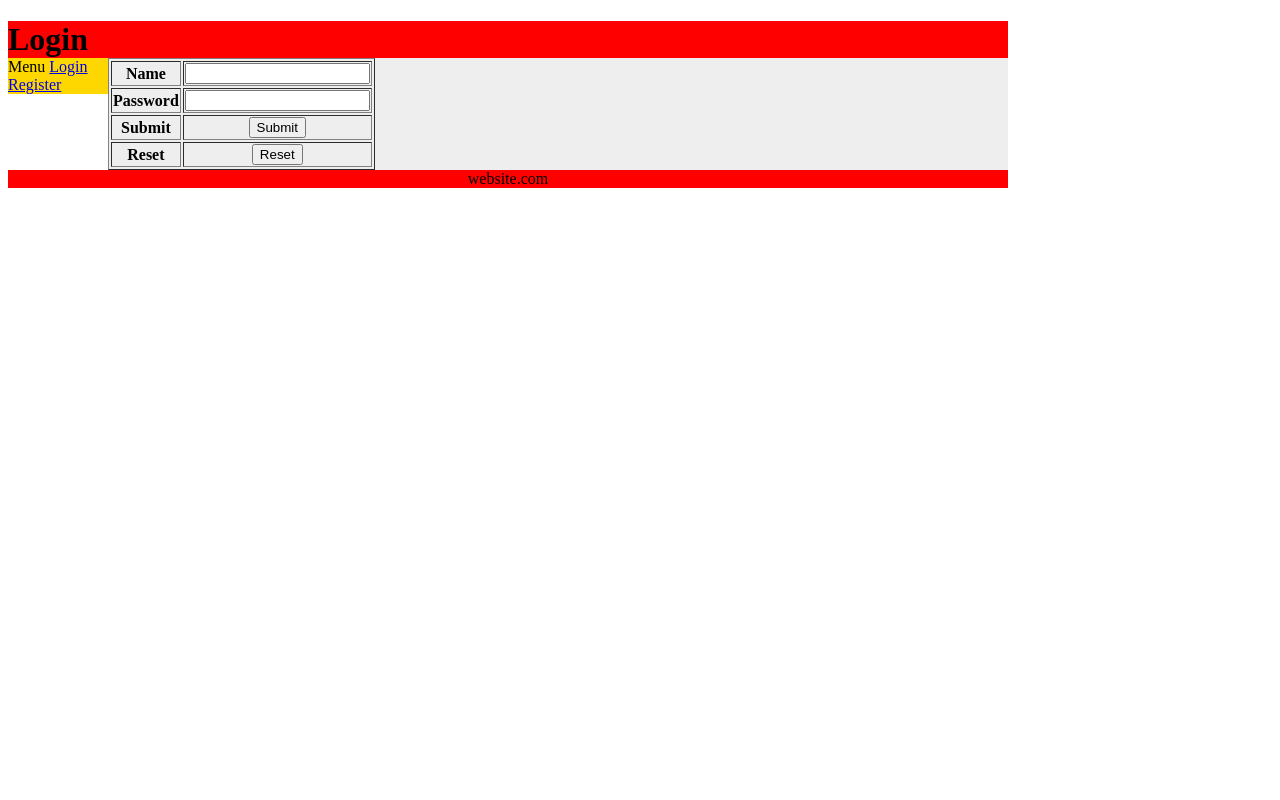
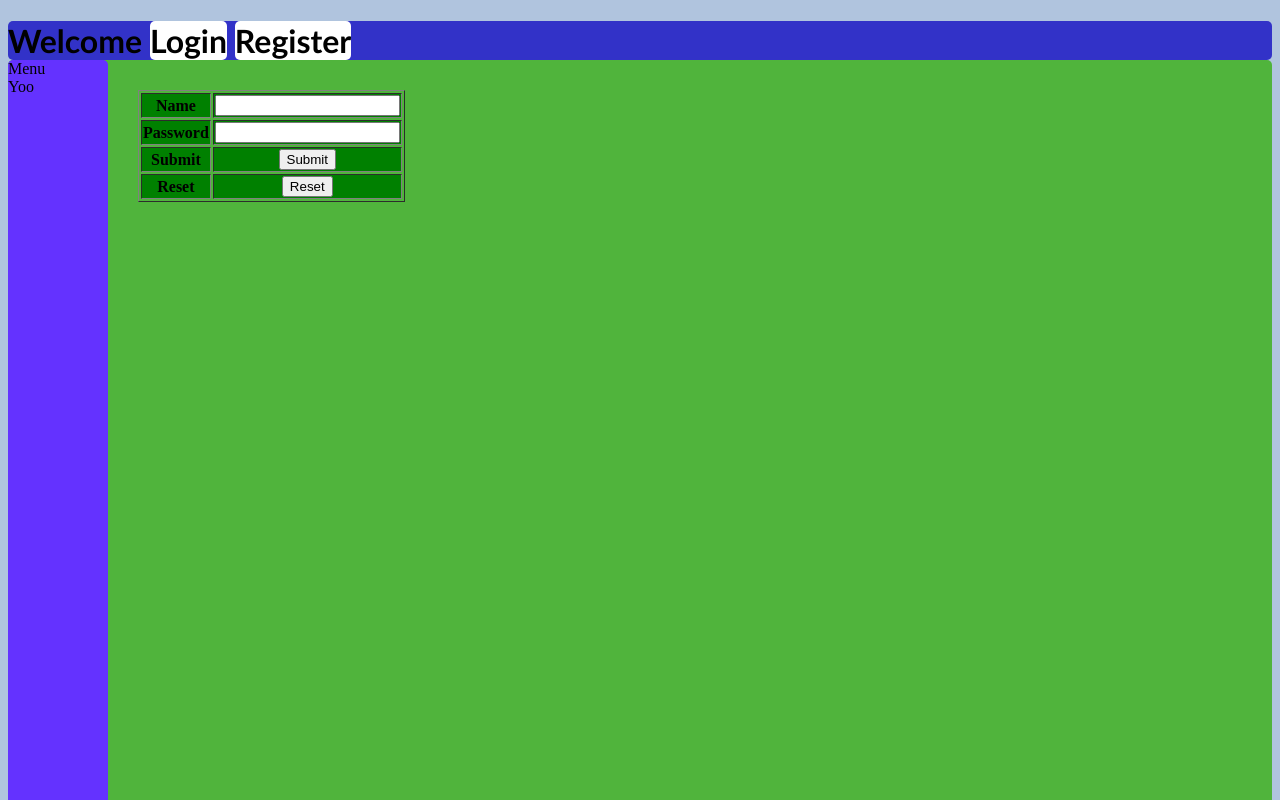
Before and after one commit to goingpaper/C3, a plain HTML site: page login.html in a window 1280 px wide. Shown: the top 800 px of the page. Drawn offline with Linux system fonts and the light colour scheme.

Commit message:
files added

```diff
--- a/login.html
+++ b/login.html
@@ -1,24 +1,23 @@
 <!DOCTYPE html>
 <html>
+<link rel="stylesheet" type="text/css"
+	href = "style.css"/>
+
 <head>
-	<style type="text/css">
-		.parent{word-spacing:"60px";}
-	</style>
+
 </head>
 <body>
 
-<div id="container" style="width:1000px">
+<div class="header">
 
-<div id="header" style="background-color:#FF0000;">
-<h1 style="margin-bottom:0;">Login</h1></div>
+<h1>Welcome <a href="login.html">Login</a> <a href="register.html">Register</a></h1></div>
 
-<div id="menu" style="background-color:#FFD700;width:100px;float:left;">
-Menu
-	<a href="login.html">Login</a>
-	<a href="test.html">Register</a>
+<div class="menu">Menu
+				  Yoo
 </div>
 
-<div id="content" style="background-color:#EEEEEE;width:900px;float:left;">
+<div id="shadow2" class="content">
+
 	<form>
 		<table border="border">
 		 	<tr>
@@ -38,9 +37,10 @@ Menu
 		 	</tr>
 		 </table>
 	</form>
+
 </div>
 
-<div id="footer" style="background-color:#FF0000;clear:both;text-align:center;float:down;">
+<div class="footer">
 website.com</div>
 
 </div>
--- /dev/null
+++ b/style.css
@@ -0,0 +1,79 @@
+body {background-color:#b0c4de;}
+
+div{
+
+	border-radius:5px;
+
+
+}
+
+div.menu{
+
+	min-height:1000px;
+	background-color:rgb(100,50,255);
+	width:100px;
+	float:left;
+	white-space: pre-line;
+
+
+}
+
+div.content{
+	min-height:1000px;
+	background-color:rgb(80,180,60);
+	width:100%;
+
+}
+div.header{
+	background-color:rgb(50,50,200);
+	width:100%;
+	font-family:"Trebuchet MS", Helvetica, sans-serif;
+
+}
+
+div.footer{
+
+	background-color:rgb(250,250,250);
+	clear:both;
+	text-align:center;
+
+}
+
+h1{
+	margin-bottom:0;
+}
+
+div.menu:hover{color:#FF00FF;}
+a:hover{color:#00FF00;}
+
+
+
+
+a:link,a:visited{
+
+	display:inline;
+	font-weight:bold;
+	color:#000000;
+	background-color:#FFFFFF;
+	width:120px;
+	text-align:center;
+	text-decoration:none;
+	border-radius:5px;
+
+}
+
+a:hover,a:active
+{
+background-color:#7A991A;
+}
+
+table{
+	position:relative;
+	left:30px;
+	top:30px;
+
+
+}
+th{
+	background-color:green;
+}
```
Also changed, not shown: register.html (+14 -11 lines).
